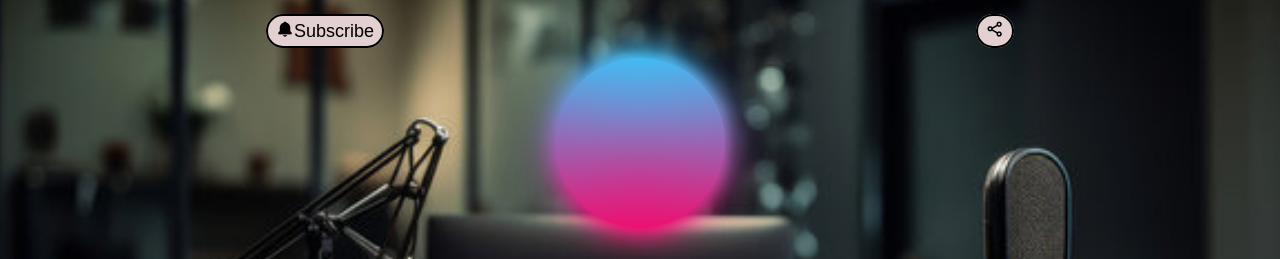
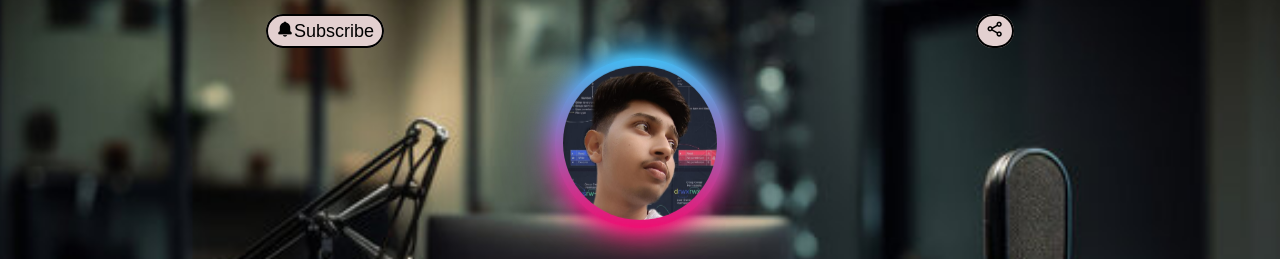
Before and after one commit to depradip/cyberkid_, a plain HTML site: page index.html in a window 1280 px wide. Shown: the top 259 px of the page. Drawn offline with nearby package versions, Linux system fonts and the light colour scheme.

Commit message:
Update my_style.css

```diff
--- a/css/my_style.css
+++ b/css/my_style.css
@@ -90,7 +90,7 @@ body{
     right: 8px;
     bottom: 8px;
     left: 8px;
-    background-image: url("img/my_pic.jpeg");
+    background-image: url("../img/my_pic.jpeg");
     background-size: cover;
     background-repeat: no-repeat;
     border-radius: 50%;
```
